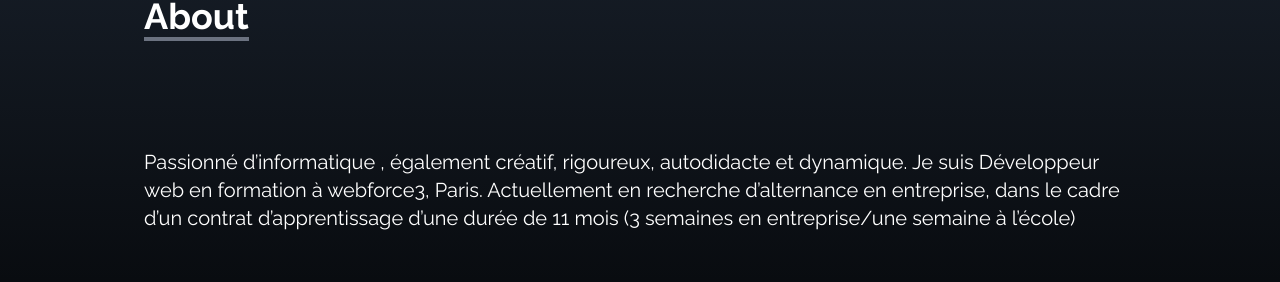
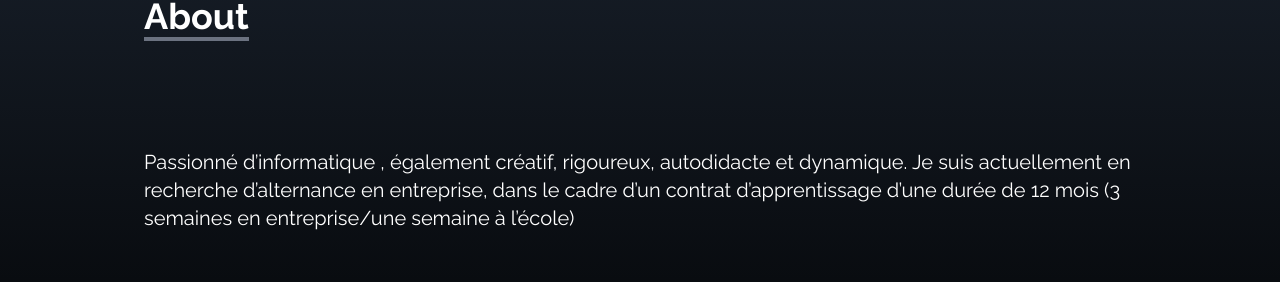
Before and after one commit to doublea85/my_portfolio, a React (Create React App) app: page / in a window 1280 px wide. Shown: the part 1086-1368 px from the top of the page. Built offline with nearby package versions, Linux system fonts and the light colour scheme.

Commit message:
Some changes

```diff
--- a/src/components/About.jsx
+++ b/src/components/About.jsx
@@ -13,8 +13,7 @@ const About = () => {
         </div>
         <p className="text-xl mt-20">
           Passionné d’informatique , également créatif, rigoureux, autodidacte et dynamique.
-          Je suis Développeur web en formation à webforce3, Paris.
-          Actuellement en recherche d’alternance en entreprise, dans le cadre d’un contrat          d’apprentissage d’une durée de 11 mois (3 semaines en entreprise/une semaine à l’école)
+          Je suis actuellement en recherche d’alternance en entreprise, dans le cadre d’un contrat d’apprentissage d’une durée de 12 mois (3 semaines en entreprise/une semaine à l’école)
         </p>
       </div>
     </div>
```
